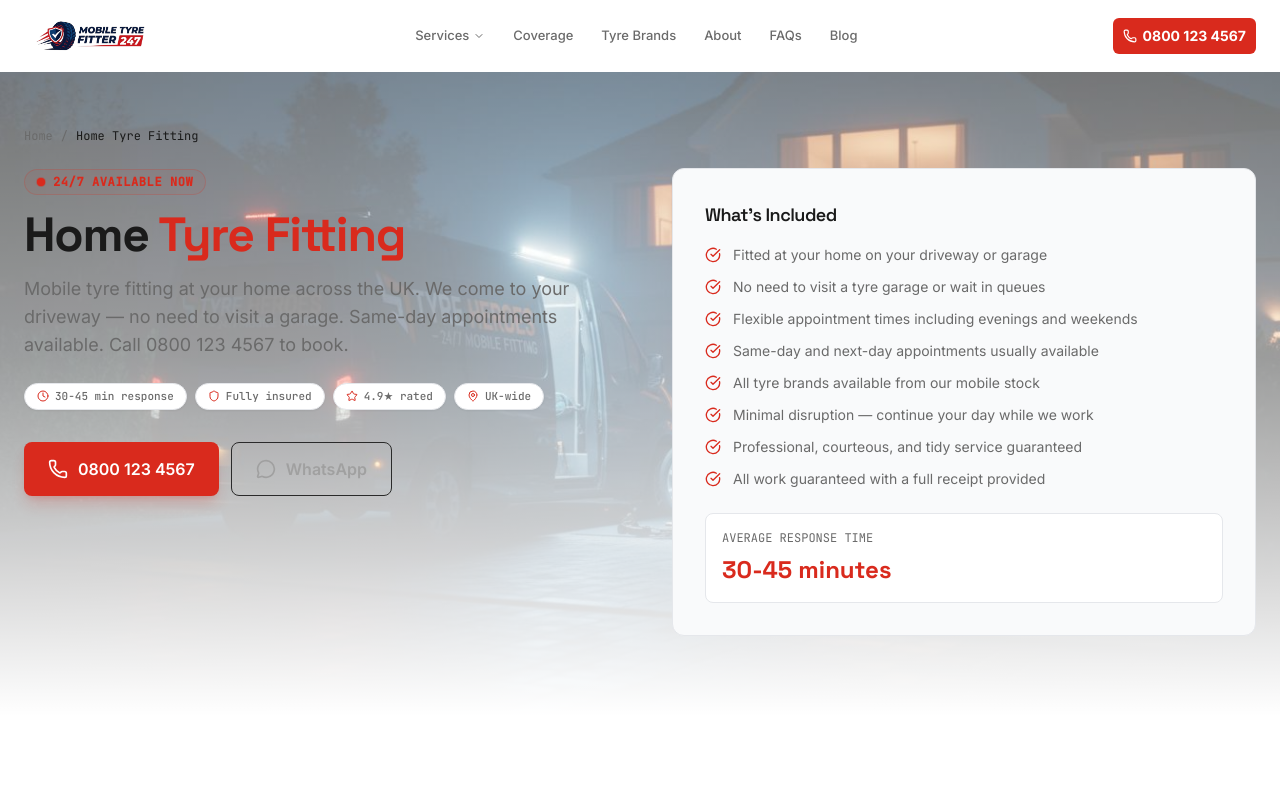
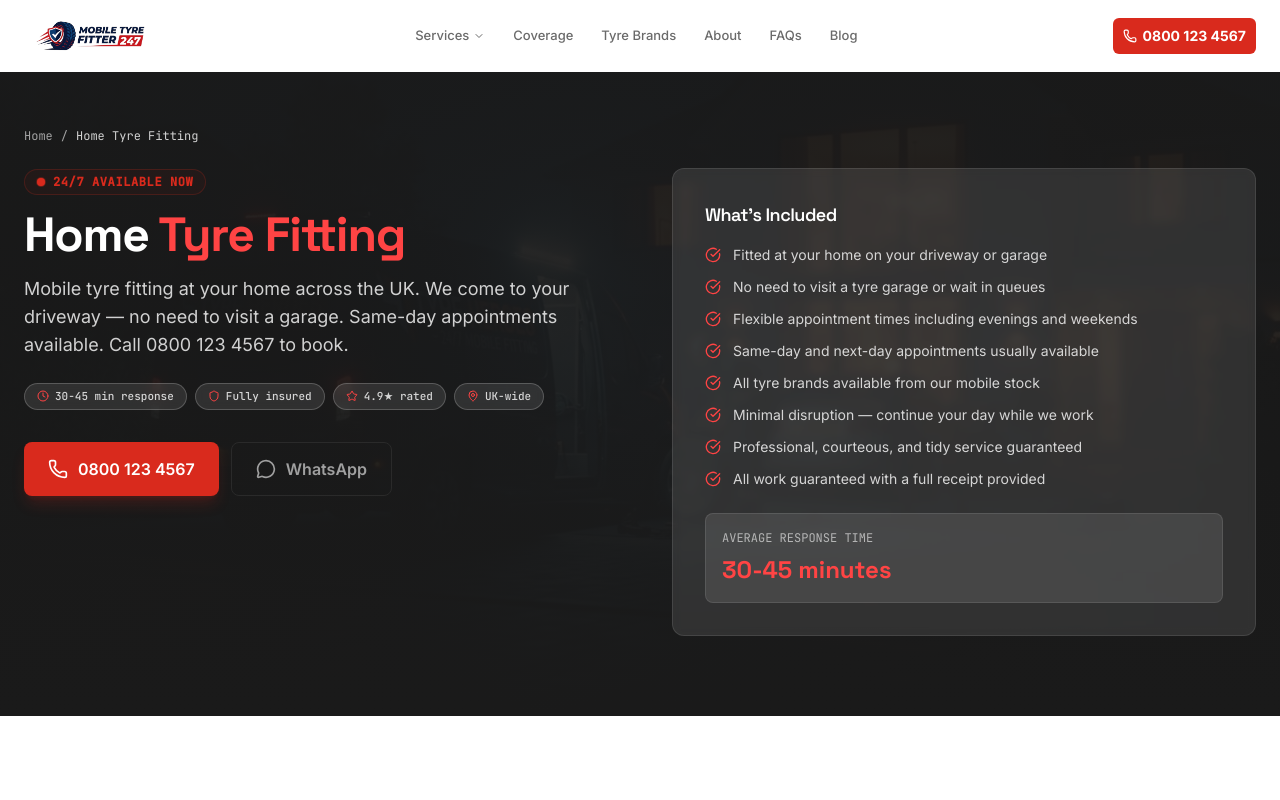
Before and after one commit to adeeliqbalakhter/Mobile-tyre-fitter-247, a React (Vite) app: page /#/home-tyre-fitting in a window 1280 px wide. Shown: the top 800 px of the page. Built offline with nearby package versions, Linux system fonts and the light colour scheme.

Commit message:
fix: dark hero background for readability

```diff
--- a/src/components/ServicePageTemplate.tsx
+++ b/src/components/ServicePageTemplate.tsx
@@ -39,16 +39,16 @@ export default function ServicePageTemplate({
 
       {/* Page Hero */}
       <section className="relative pt-24 pb-16 lg:pt-32 lg:pb-20">
-        <div className="absolute inset-0">
-          <img src={heroImage} alt={title} className="h-full w-full object-cover" />
-          <div className="absolute inset-0 bg-gradient-to-b from-white/40 via-white/60 to-white" />
+        <div className="absolute inset-0 bg-[#1a1a1a]">
+          <img src={heroImage} alt={title} className="absolute inset-0 h-full w-full object-cover opacity-30" />
+          <div className="absolute inset-0 bg-gradient-to-b from-[#1a1a1a]/90 via-[#1a1a1a]/80 to-[#1a1a1a]" />
         </div>
 
         <div className="relative z-10 mx-auto max-w-[1400px] px-4 lg:px-6">
-          <nav className="mb-6 flex items-center gap-2 text-xs text-[#6a6a6a]" style={{ fontFamily: 'JetBrains Mono' }}>
-            <Link to="/" className="hover:text-[#d92a1d] transition-colors">Home</Link>
+          <nav className="mb-6 flex items-center gap-2 text-xs text-white/60" style={{ fontFamily: 'JetBrains Mono' }}>
+            <Link to="/" className="text-white/60 hover:text-[#ff4444] transition-colors">Home</Link>
             <span>/</span>
-            <span className="text-[#1a1a1a]">{title} {titleHighlight}</span>
+            <span className="text-white/80">{title} {titleHighlight}</span>
           </nav>
 
           <div className="grid gap-8 lg:grid-cols-2 lg:gap-16">
@@ -61,16 +61,16 @@ export default function ServicePageTemplate({
                 <span className="text-xs font-semibold tracking-wider text-[#d92a1d]" style={{ fontFamily: 'JetBrains Mono' }}>24/7 AVAILABLE NOW</span>
               </div>
 
-              <h1 className="mb-4 text-3xl font-bold tracking-tight text-[#1a1a1a] sm:text-4xl lg:text-5xl" style={{ fontFamily: 'Space Grotesk' }}>
-                {title} <span className="text-[#d92a1d]">{titleHighlight}</span>
+              <h1 className="mb-4 text-3xl font-bold tracking-tight text-white sm:text-4xl lg:text-5xl" style={{ fontFamily: 'Space Grotesk' }}>
+                {title} <span className="text-[#ff4444]">{titleHighlight}</span>
               </h1>
-              <p className="mb-6 text-base leading-relaxed text-[#6a6a6a] lg:text-lg">{description}</p>
+              <p className="mb-6 text-base leading-relaxed text-white/80 lg:text-lg">{description}</p>
 
               <div className="mb-8 flex flex-wrap gap-2">
                 {[{ icon: Clock, text: '30-45 min response' }, { icon: Shield, text: 'Fully insured' }, { icon: Star, text: '4.9★ rated' }, { icon: MapPin, text: 'UK-wide' }].map(({ icon: Icon, text }) => (
-                  <div key={text} className="flex items-center gap-1.5 rounded-full border border-gray-200 bg-white px-3 py-1 shadow-sm">
-                    <Icon className="h-3 w-3 text-[#d92a1d]" />
-                    <span className="text-[11px] font-medium text-[#6a6a6a]" style={{ fontFamily: 'JetBrains Mono' }}>{text}</span>
+                  <div key={text} className="flex items-center gap-1.5 rounded-full border border-white/20 bg-white/10 backdrop-blur-sm px-3 py-1">
+                    <Icon className="h-3 w-3 text-[#ff4444]" />
+                    <span className="text-[11px] font-medium text-white/80" style={{ fontFamily: 'JetBrains Mono' }}>{text}</span>
                   </div>
                 ))}
               </div>
@@ -81,19 +81,19 @@ export default function ServicePageTemplate({
               </div>
             </div>
 
-            <div className="rounded-xl border border-gray-200 bg-gray-50 p-6 lg:p-8">
-              <h3 className="mb-4 text-lg font-semibold text-[#1a1a1a]" style={{ fontFamily: 'Space Grotesk' }}>What&apos;s Included</h3>
+            <div className="rounded-xl border border-white/10 bg-white/10 backdrop-blur-sm p-6 lg:p-8">
+              <h3 className="mb-4 text-lg font-semibold text-white" style={{ fontFamily: 'Space Grotesk' }}>What&apos;s Included</h3>
               <ul className="space-y-3">
                 {features.map((feature) => (
                   <li key={feature} className="flex items-start gap-3">
-                    <CheckCircle className="mt-0.5 h-4 w-4 flex-shrink-0 text-[#d92a1d]" />
-                    <span className="text-sm text-[#6a6a6a]">{feature}</span>
+                    <CheckCircle className="mt-0.5 h-4 w-4 flex-shrink-0 text-[#ff4444]" />
+                    <span className="text-sm text-white/80">{feature}</span>
                   </li>
                 ))}
               </ul>
-              <div className="mt-6 rounded-lg bg-white p-4 border border-gray-200">
-                <p className="text-xs text-[#6a6a6a] mb-2" style={{ fontFamily: 'JetBrains Mono' }}>AVERAGE RESPONSE TIME</p>
-                <p className="text-2xl font-bold text-[#d92a1d]" style={{ fontFamily: 'Space Grotesk' }}>30-45 minutes</p>
+              <div className="mt-6 rounded-lg bg-white/10 border border-white/10 p-4">
+                <p className="text-xs text-white/60 mb-2" style={{ fontFamily: 'JetBrains Mono' }}>AVERAGE RESPONSE TIME</p>
+                <p className="text-2xl font-bold text-[#ff4444]" style={{ fontFamily: 'Space Grotesk' }}>30-45 minutes</p>
               </div>
             </div>
           </div>
```
